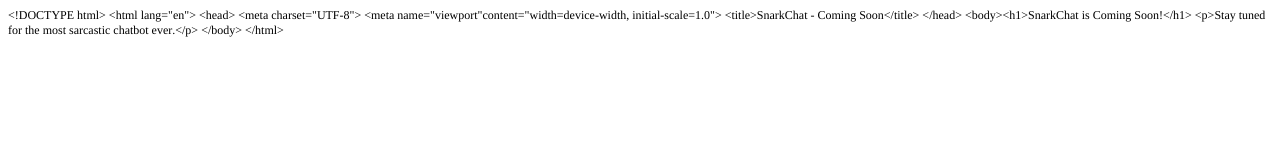
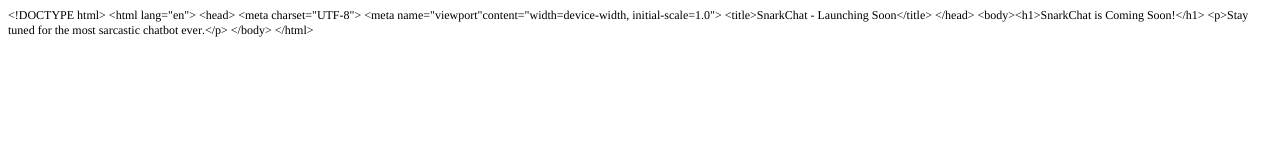
Before and after one commit to ScottMargaretSnarkChat/snarkchat-web, a plain HTML site: page index.html in a window 1280 px wide. Drawn offline with Linux system fonts and the light colour scheme.

Commit message:
Updated landing page text

```diff
--- a/index.html
+++ b/index.html
@@ -12,6 +12,6 @@
   </style>
 </head>
 <body>
-<p class="p1"><span class="s1">&lt;!DOCTYPE html&gt; &lt;html lang="en"&gt; &lt;head&gt; &lt;meta charset="UTF-8"&gt; &lt;meta name="viewport"content="width=device-width, initial-scale=1.0"&gt; &lt;title&gt;SnarkChat - Coming Soon&lt;/title&gt; &lt;/head&gt; &lt;body&gt;&lt;h1&gt;SnarkChat is Coming Soon!&lt;/h1&gt; &lt;p&gt;Stay tuned for the most sarcastic chatbot ever.&lt;/p&gt; &lt;/body&gt; &lt;/html&gt;</span></p>
+<p class="p1"><span class="s1">&lt;!DOCTYPE html&gt; &lt;html lang="en"&gt; &lt;head&gt; &lt;meta charset="UTF-8"&gt; &lt;meta name="viewport"content="width=device-width, initial-scale=1.0"&gt; &lt;title&gt;SnarkChat - Launching Soon&lt;/title&gt; &lt;/head&gt; &lt;body&gt;&lt;h1&gt;SnarkChat is Coming Soon!&lt;/h1&gt; &lt;p&gt;Stay tuned for the most sarcastic chatbot ever.&lt;/p&gt; &lt;/body&gt; &lt;/html&gt;</span></p>
 </body>
 </html>
```
